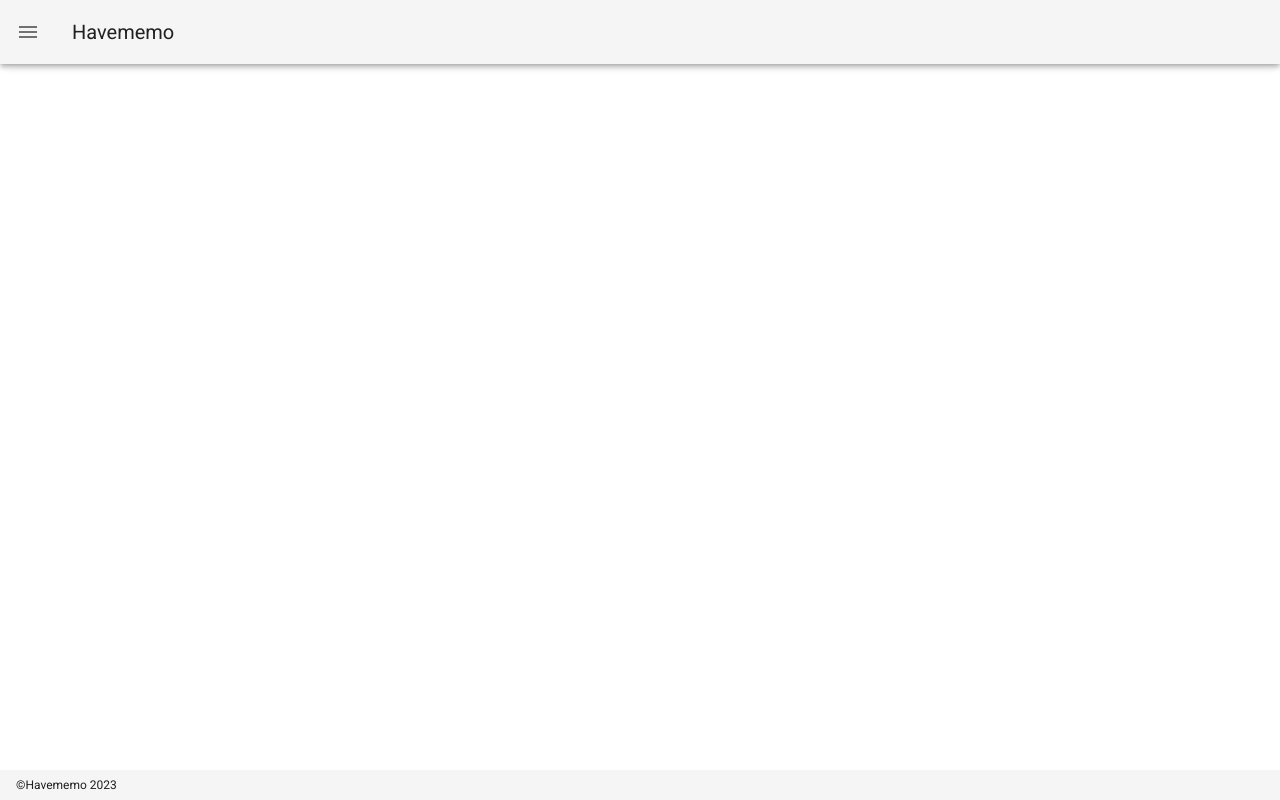
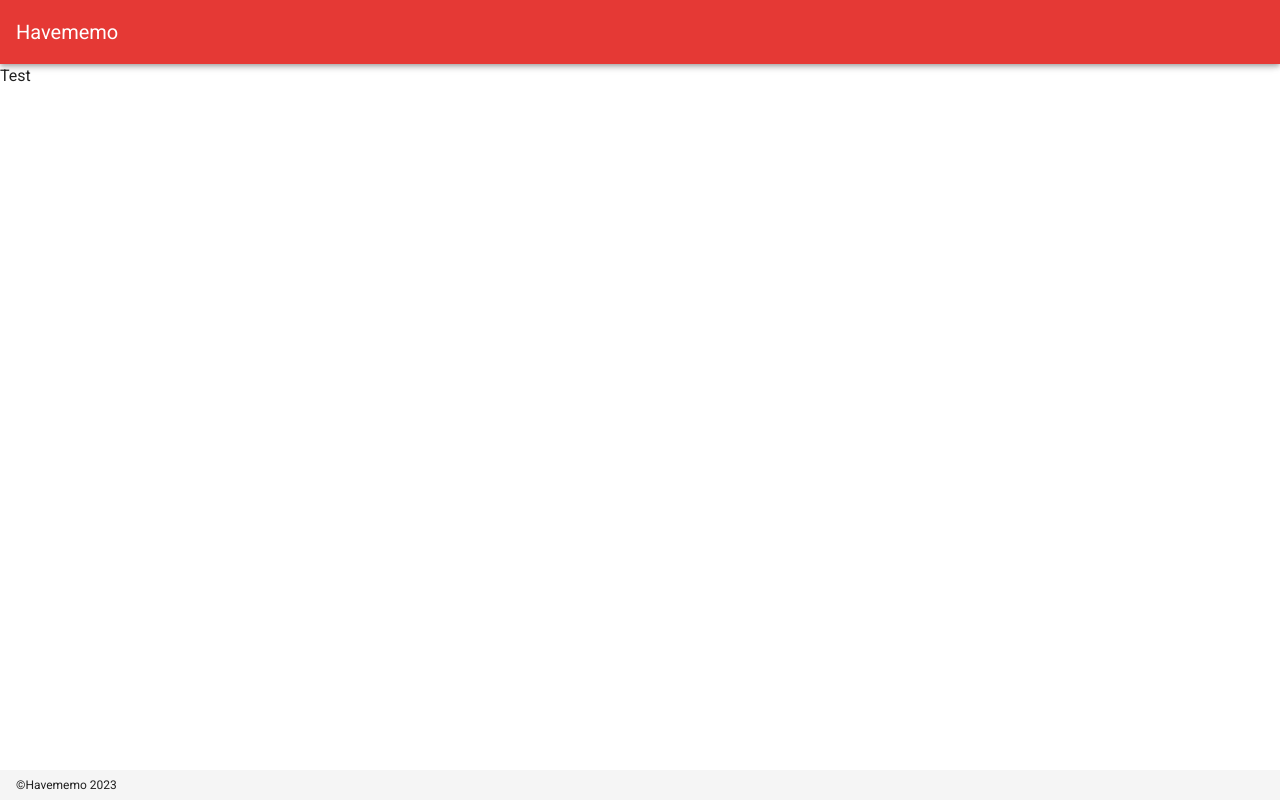
Before and after one commit to Ozkung/CrawlingInsp, a Nuxt app: page / in a window 1280 px wide. Built offline with nearby package versions, Linux system fonts and the light colour scheme.

Commit message:
draft app

```diff
--- a/layouts/default.vue
+++ b/layouts/default.vue
@@ -1,11 +1,9 @@
 <template>
   <v-app dark>
-    <v-navigation-drawer
+    <!-- <v-navigation-drawer
       v-model="drawer"
       :mini-variant="miniVariant"
       :clipped="clipped"
-      fixed
-      app
     >
       <div class="d-flex justify-center my-4">
         <v-toolbar-title>{{ title }}</v-toolbar-title>
@@ -26,15 +24,17 @@
           </v-list-item-content>
         </v-list-item>
       </v-list>
-    </v-navigation-drawer>
-    <v-app-bar :clipped-left="clipped" fixed app>
-      <v-app-bar-nav-icon @click="drawer = !drawer" />
-      <v-toolbar-title>{{ title }}</v-toolbar-title>
+    </v-navigation-drawer> -->
+    <v-app-bar :clipped-left="clipped" color="#E53935" fixed app>
+      <!-- <v-app-bar-nav-icon @click="drawer = !drawer" /> -->
+      <v-toolbar-title>
+        <div style="color: #fff; user-select: none" role="button">
+          {{ title }}
+        </div>
+      </v-toolbar-title>
     </v-app-bar>
     <v-main>
-      <v-container>
-        <nuxt />
-      </v-container>
+      <nuxt />
     </v-main>
     <v-footer :absolute="!fixed" app>
       <span style="font-size: 12px"
--- a/pages/index.vue
+++ b/pages/index.vue
@@ -1,5 +1,5 @@
 <template>
-  <div></div>
+  <div>Test</div>
 </template>
 
 <script>
```
